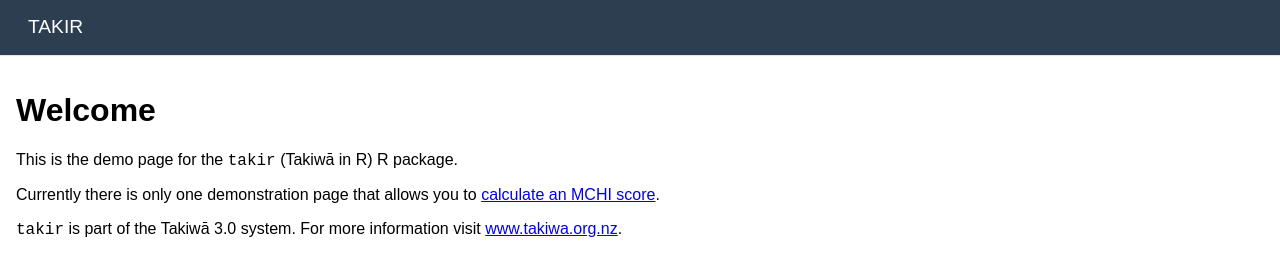
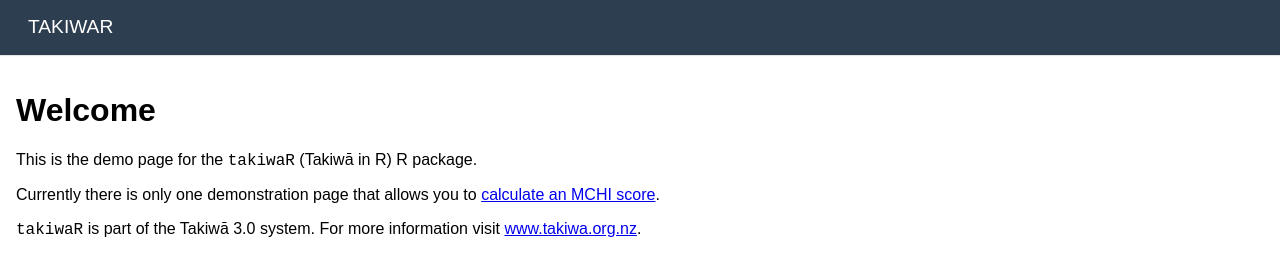
Before and after one commit to dpritchard/takiwaR, a plain HTML site: page inst/www/index.html in a window 1280 px wide. Drawn offline with Linux system fonts and the light colour scheme.

Commit message:
Updates for the new name

```diff
--- a/inst/www/index.html
+++ b/inst/www/index.html
@@ -6,7 +6,7 @@
     <meta http-equiv="X-UA-Compatible" content="IE=edge">
     <meta name="viewport" content="width=device-width, initial-scale=1">
 
-    <title>takir</title>
+    <title>takiwaR</title>
     <link rel="stylesheet" href="./css/pure-release-0.5.0/pure-min.css">
     <!--[if lte IE 8]>
         <link rel="stylesheet" href="./css/pure-release-0.5.0/grids-responsive-old-ie-min.css">
@@ -21,16 +21,16 @@
 
 <nav>
     <div class="main-menu pure-menu pure-menu-open pure-menu-horizontal">
-        <a class="pure-menu-heading" href="./">takir</a>
+        <a class="pure-menu-heading" href="./">takiwaR</a>
     </div>
 </nav>
 
 <div class="content-wrapper">
     <div class="p-box">
         <h1 class="center">Welcome</h1>
-        <p>This is the demo page for the <code>takir</code> (Takiwā in R) R package.</p>
+        <p>This is the demo page for the <code>takiwaR</code> (Takiwā in R) R package.</p>
         <p>Currently there is only one demonstration page that allows you to <a href="./mchi.html">calculate an MCHI score</a>.</p>
-        <p><code>takir</code> is part of the Takiwā 3.0 system. For more information visit <a href="http://www.takiwa.org.nz">www.takiwa.org.nz</a>.</p>
+        <p><code>takiwaR</code> is part of the Takiwā 3.0 system. For more information visit <a href="http://www.takiwa.org.nz">www.takiwa.org.nz</a>.</p>
     </div>
 </div>
 
```
Also changed, not shown: inst/www/mchi.html (+2 -2 lines), 3 other files.
